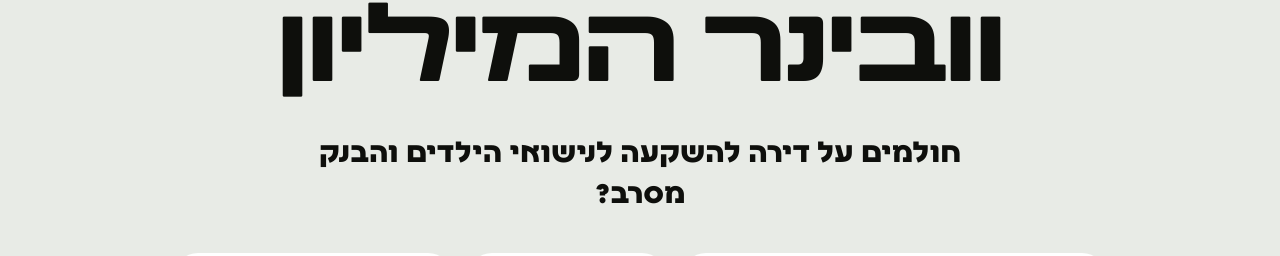
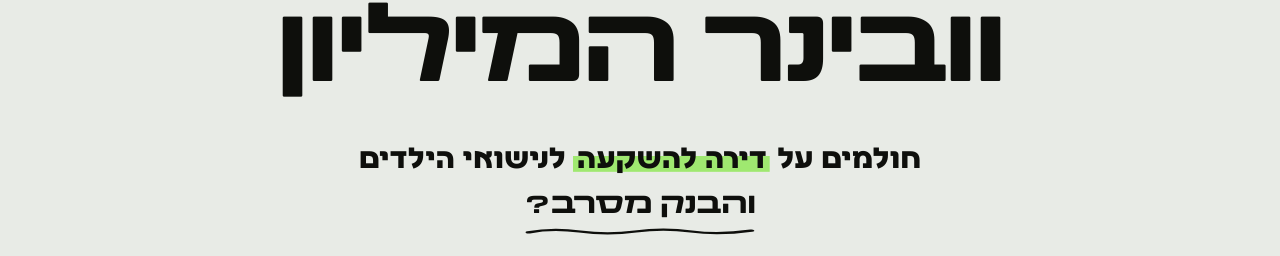
Before and after one commit to enadot/bd-webinars, a Next.js app: page / in a window 1280 px wide. Shown: the part 131-387 px from the top of the page. Built offline with nearby package versions, Linux system fonts and the light colour scheme; a web font is replaced by a local one.

Commit message:
Special subtitle treatment: lime highlighter sweep + self-drawing squiggle punch

```diff
--- a/app/globals.css
+++ b/app/globals.css
@@ -88,6 +88,60 @@ body {
 
 details.faq-item summary::-webkit-details-marker {
   display: none;
+}
+
+/* Subtitle: lime highlighter sweeping in behind the key phrase (RTL: from the right) */
+.subtitle-highlight {
+  color: inherit;
+  background-color: transparent;
+  background-image: linear-gradient(
+    to bottom,
+    var(--color-primary),
+    var(--color-primary)
+  );
+  background-repeat: no-repeat;
+  background-position: 100% 72%;
+  background-size: 0% 48%;
+  padding-inline: 0.12em;
+  border-radius: 4px;
+  box-decoration-break: clone;
+  -webkit-box-decoration-break: clone;
+  animation: highlight-sweep 0.7s ease-out 1s forwards;
+}
+
+@keyframes highlight-sweep {
+  to {
+    background-size: 100% 48%;
+  }
+}
+
+/* Subtitle punch: heavier face + self-drawing squiggle underline */
+.subtitle-punch {
+  position: relative;
+  display: inline-block;
+  white-space: nowrap;
+  padding-bottom: 0.28em;
+}
+
+.subtitle-punch .squiggle {
+  position: absolute;
+  inset-inline: 0;
+  bottom: 0;
+  width: 100%;
+  height: 0.3em;
+  overflow: visible;
+}
+
+.subtitle-punch .squiggle path {
+  stroke-dasharray: 1;
+  stroke-dashoffset: 1;
+  animation: squiggle-draw 0.7s ease-out 1.7s forwards;
+}
+
+@keyframes squiggle-draw {
+  to {
+    stroke-dashoffset: 0;
+  }
 }
 
 /* Hero title: character-by-character reveal */
@@ -194,4 +248,12 @@ details.faq-item summary::-webkit-details-marker {
     transform: none;
     filter: none;
   }
+  .subtitle-highlight {
+    animation: none;
+    background-size: 100% 48%;
+  }
+  .subtitle-punch .squiggle path {
+    animation: none;
+    stroke-dashoffset: 0;
+  }
 }
--- a/components/landing/Hero.tsx
+++ b/components/landing/Hero.tsx
@@ -2,6 +2,7 @@ import Image from "next/image";
 import type { WebinarConfig } from "@/lib/config";
 import RegistrationForm from "./RegistrationForm";
 import HeroTitle from "./HeroTitle";
+import HeroSubtitle from "./HeroSubtitle";
 
 function EventDetail({
   icon,
@@ -68,9 +69,7 @@ export default function Hero({
         {/* Headline block — centered, heavy display */}
         <div className="mx-auto max-w-3xl text-center">
           <HeroTitle text={general.title} />
-          <p className="mx-auto mt-6 max-w-2xl font-heading text-2xl leading-snug text-ink sm:text-3xl">
-            {general.subtitle}
-          </p>
+          <HeroSubtitle text={general.subtitle} />
         </div>
 
         {/* Event details — large, iconed, animated */}
--- /dev/null
+++ b/components/landing/HeroSubtitle.tsx
@@ -0,0 +1,60 @@
+const HIGHLIGHT = "דירה להשקעה";
+const PUNCH = "והבנק מסרב?";
+
+/**
+ * Subtitle with a swept lime highlighter behind "דירה להשקעה" and a
+ * self-drawing squiggle under the "והבנק מסרב?" punch. Falls back to plain
+ * text automatically when the admin edits the copy away from these phrases.
+ */
+export default function HeroSubtitle({ text }: { text: string }) {
+  const nodes: React.ReactNode[] = [];
+  let rest = text;
+
+  const pushPlain = (s: string, key: string) =>
+    s && nodes.push(<span key={key}>{s}</span>);
+
+  const hi = rest.indexOf(HIGHLIGHT);
+  if (hi >= 0) {
+    pushPlain(rest.slice(0, hi), "pre-hi");
+    nodes.push(
+      <mark key="hi" className="subtitle-highlight">
+        {HIGHLIGHT}
+      </mark>
+    );
+    rest = rest.slice(hi + HIGHLIGHT.length);
+  }
+
+  const pi = rest.indexOf(PUNCH);
+  if (pi >= 0) {
+    pushPlain(rest.slice(0, pi), "pre-punch");
+    nodes.push(
+      <span key="punch" className="subtitle-punch font-display">
+        {PUNCH}
+        <svg
+          className="squiggle"
+          viewBox="0 0 100 10"
+          preserveAspectRatio="none"
+          aria-hidden="true"
+        >
+          <path
+            d="M2 6 Q 12 1, 24 5 T 48 5 T 72 5 T 98 4"
+            pathLength="1"
+            fill="none"
+            stroke="currentColor"
+            strokeWidth="2.6"
+            strokeLinecap="round"
+          />
+        </svg>
+      </span>
+    );
+    rest = rest.slice(pi + PUNCH.length);
+  }
+
+  pushPlain(rest, "tail");
+
+  return (
+    <p className="mx-auto mt-7 max-w-2xl font-heading text-2xl leading-normal text-ink sm:text-3xl">
+      {nodes}
+    </p>
+  );
+}
```
